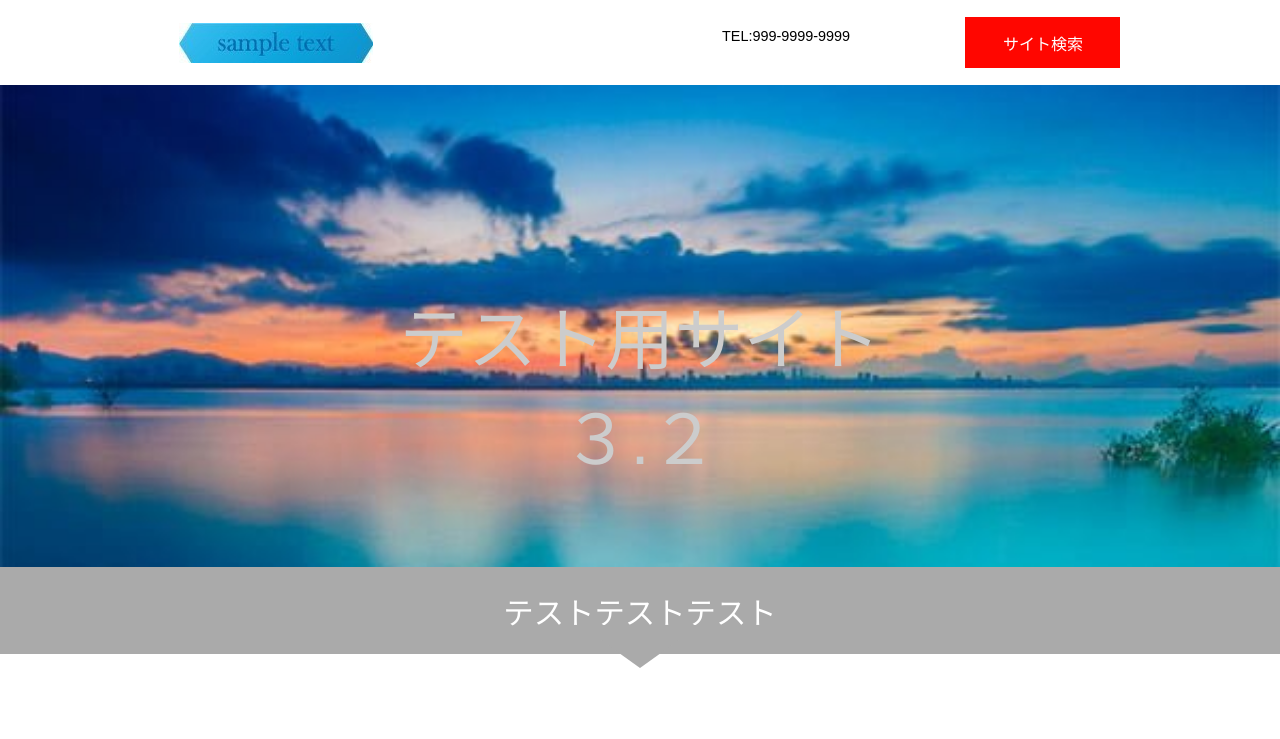
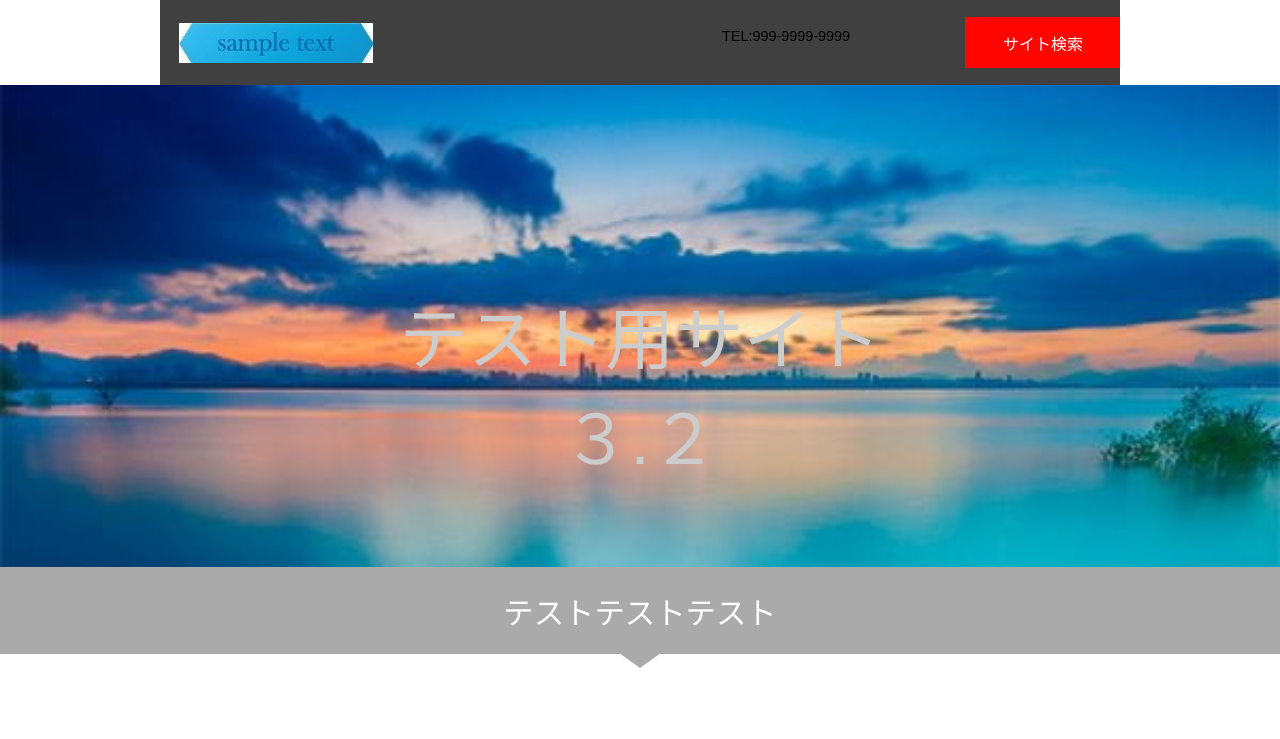
Before and after one commit to sistestuser2020/sistestrep2020_2, a plain HTML site: page index.html in a window 1280 px wide. Shown: the top 739 px of the page. Drawn offline with Linux system fonts and the light colour scheme.

Commit message:
Update style.css

```diff
--- a/css/style.css
+++ b/css/style.css
@@ -17,6 +17,7 @@ body {
 } #header_inner {
 	height: 85px;
 	position: relative;
+	background-color: rgba(0,0,0,.75);
 } #header_logo,#header_contact,#header_text {
 	position: absolute;
 	top: 0;
```
